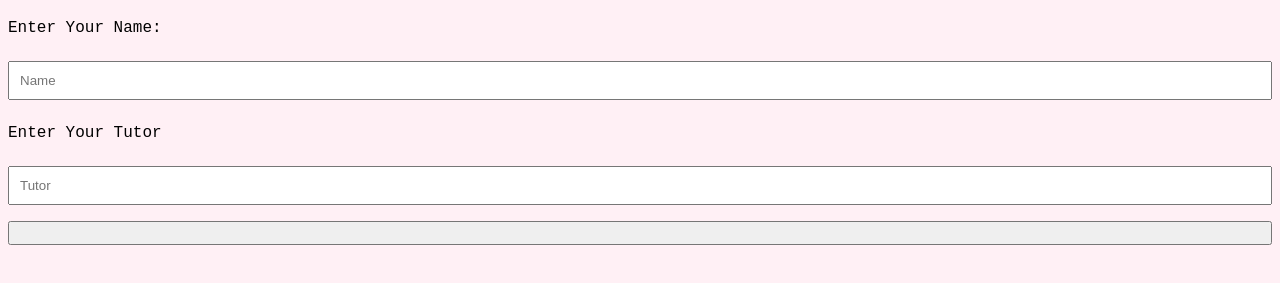
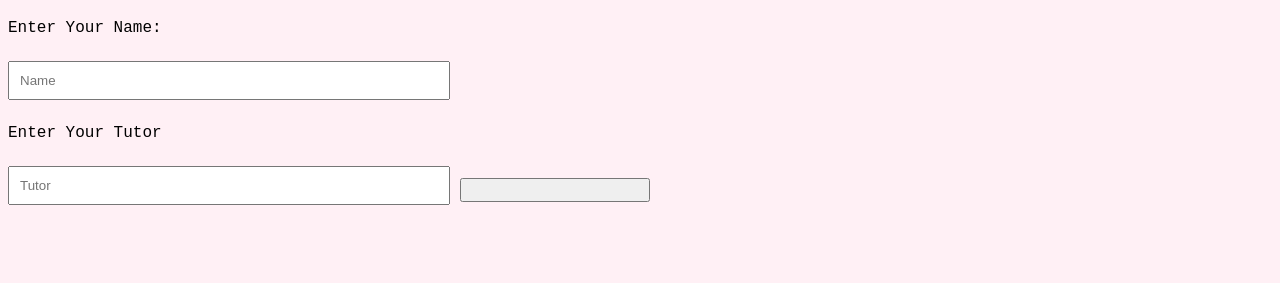
Before and after one commit to JaredKingLon/NEA, a plain HTML site: page index.html in a window 1280 px wide. Shown: the part 61-344 px from the top of the page. Drawn offline with Linux system fonts and the light colour scheme.

Commit message:
Update style.css

```diff
--- a/style.css
+++ b/style.css
@@ -2,9 +2,16 @@ body {
   background-color: LavenderBlush;
   font-family:"OCR A Std",monospace; /*I really like this font but apparently It isn't installed on most computers, */
      }
-input,button{
-       width: 100%;
+input{
+       width: 35%;
       padding: 10px;
       margin: 8px 0;
       box-sizing: border-box;
 }
+button
+{
+  width:15%;
+  padding:10px;
+  margin: 8px 0;
+  box-sizing:border-box;
+}
```
